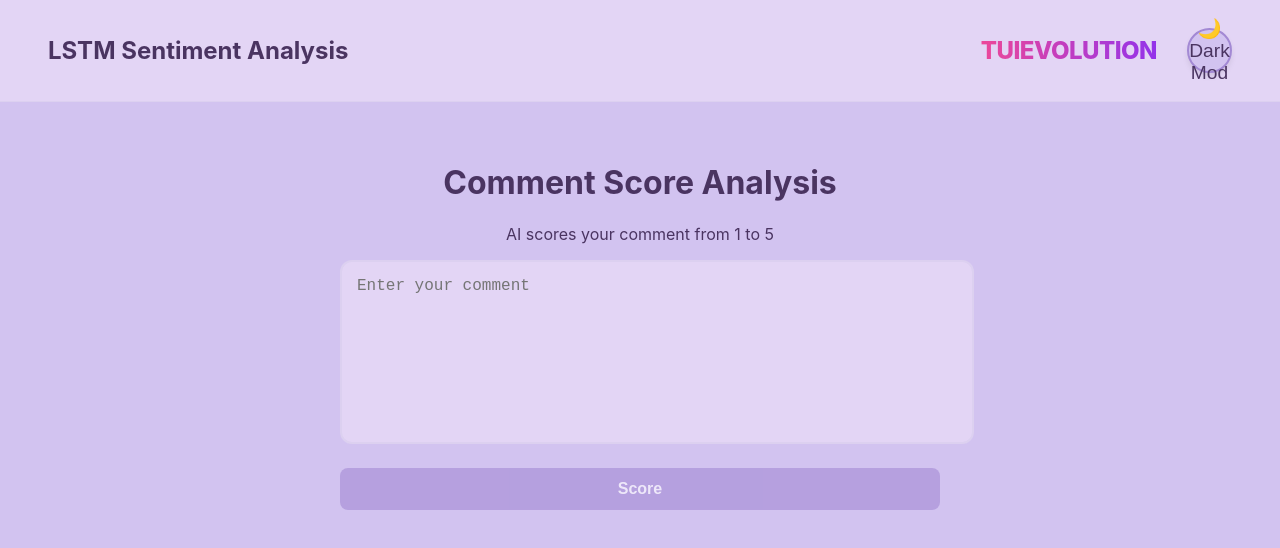
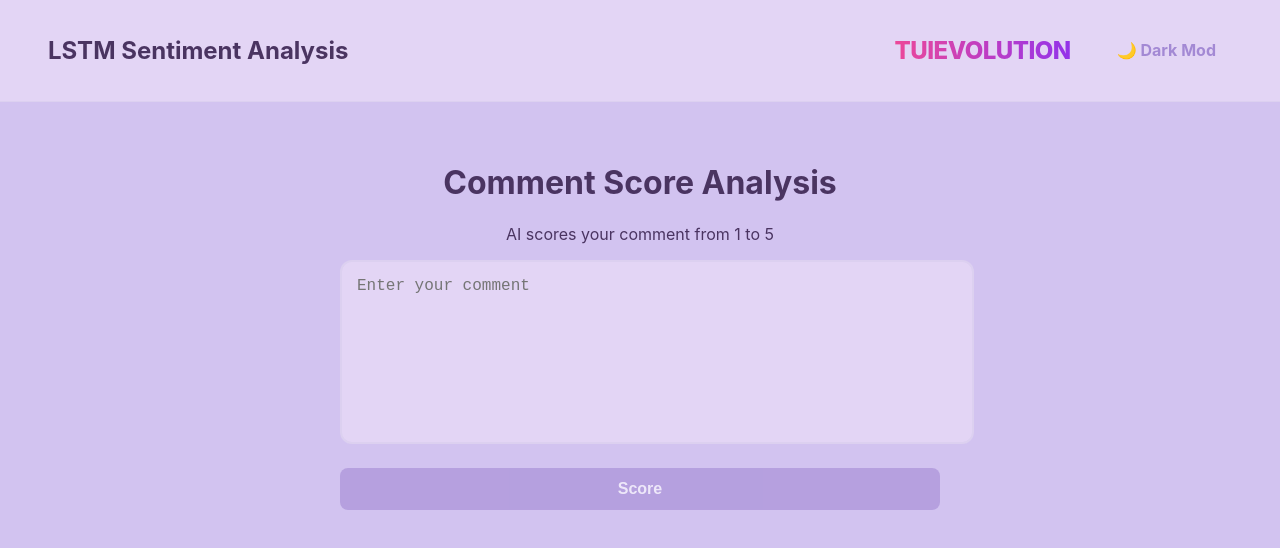
Before and after one commit to tuievolution/LSTM_Sentiment_Analysis, a React (Create React App) app in the folder sentiment-frontend/: page / in a window 1280 px wide. Shown: the top 548 px of the page. Built offline with nearby package versions, Linux system fonts and the light colour scheme.

Commit message:
Add files via upload

```diff
--- a/sentiment-frontend/src/App.css
+++ b/sentiment-frontend/src/App.css
@@ -78,31 +78,45 @@
 
 /* --- Premium Theme Button Design --- */
 .theme-toggle {
-  background: var(--bg-color);
-  border: 2px solid var(--accent-color);
-  color: var(--text-primary);
-  width: 45px;
-  height: 45px;
-  border-radius: 50%; /* Circular button */
+  /* Using your defined accent color (Lilac or Purple) */
+  color: var(--accent-color);
+  background: transparent;
+
+  /* Resetting borders and paddings for a clean text/emoji look */
+  border: none;
+  padding: 8px 16px;
+  border-radius: 8px; /* Rounded corners for the highlight */
+
+  /* Layout alignment */
   display: flex;
   justify-content: center;
   align-items: center;
+  gap: 8px; /* Space between emoji and text */
+
+  /* Typography and interactivity */
   cursor: pointer;
-  font-size: 1.2rem;
-  transition: all 0.3s cubic-bezier(0.4, 0, 0.2, 1);
-  box-shadow: 0 4px 6px -1px rgba(0, 0, 0, 0.1);
+  font-weight: bold;
+  font-size: 1rem;
+  font-family: 'Inter', sans-serif;
+  transition: all 0.3s ease;
+  position: relative; /* Container for relative scaling on active */
 }
 
+/* New Hover Effect: Light Background Highlight */
 .theme-toggle:hover {
-  transform: rotate(15deg) scale(1.1);
-  background: var(--accent-color);
-  box-shadow: 0 0 15px var(--accent-color);
+  /* Creating a subtle highlight effect using the accent color with alpha transparency */
+  background-color: color-mix(in srgb, var(--accent-color) 15%, transparent);
 }
 
+/* Active State: Slight click effect */
 .theme-toggle:active {
-  transform: scale(0.95);
+  transform: scale(0.97);
 }
 
+/* Removed Circle Effect: Ensure these do not exist anymore */
+.theme-toggle::after {
+  display: none;
+}
 .content {
   max-width: 600px;
   margin: 0 auto;
```
